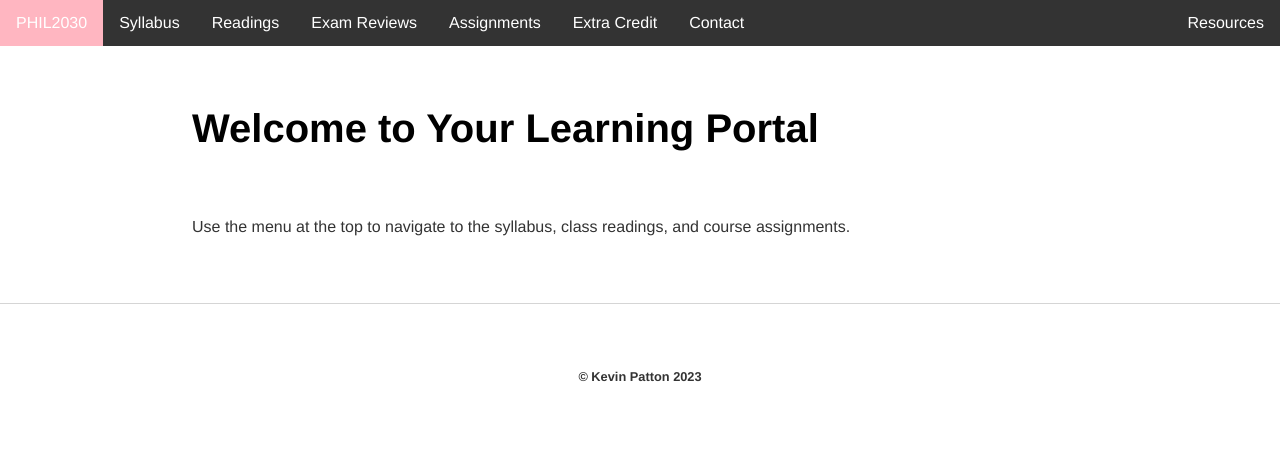
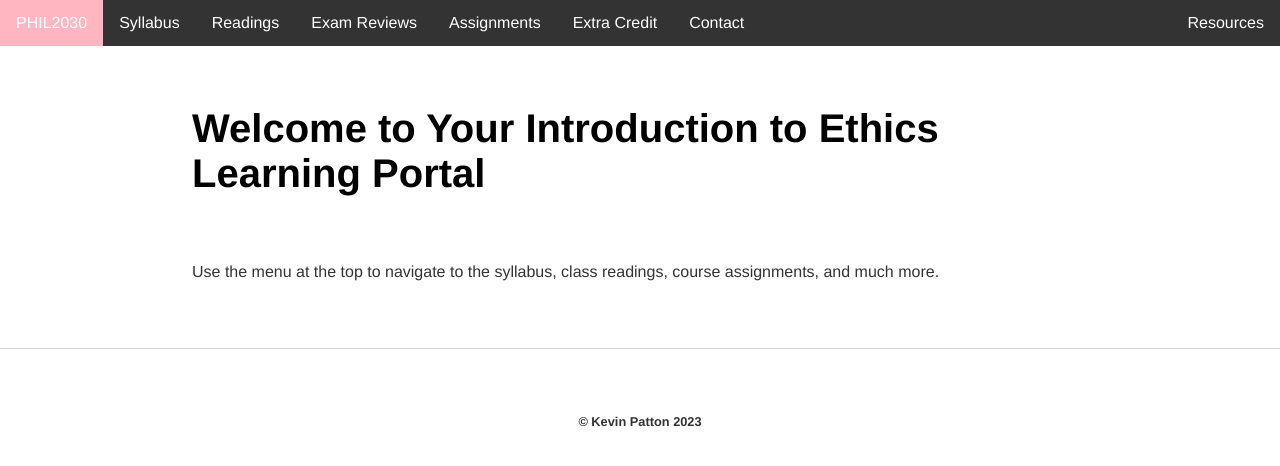
Before and after one commit to kevinjpatton/kevinjpatton.github.io, a Jekyll site: the page built from teaching/phil_2030/index.html, in a window 1280 px wide. Shown: the top 466 px of the page. Built offline with Jekyll 4.4.1, drawn with Linux system fonts in a browser that asks for light colours; Markdown is read by kramdown in place of the engine named in the settings.

Commit message:
Update index.html

```diff
--- a/teaching/phil_2030/index.html
+++ b/teaching/phil_2030/index.html
@@ -2,5 +2,5 @@
 layout: 2030
 title: Teaching - Phil 2030
 ---
-<h1>Welcome to Your Learning Portal</h1>
-<p>Use the menu at the top to navigate to the syllabus, class readings, and course assignments.</p>
+<h1>Welcome to Your Introduction to Ethics Learning Portal</h1>
+<p>Use the menu at the top to navigate to the syllabus, class readings, course assignments, and much more.</p>
```
